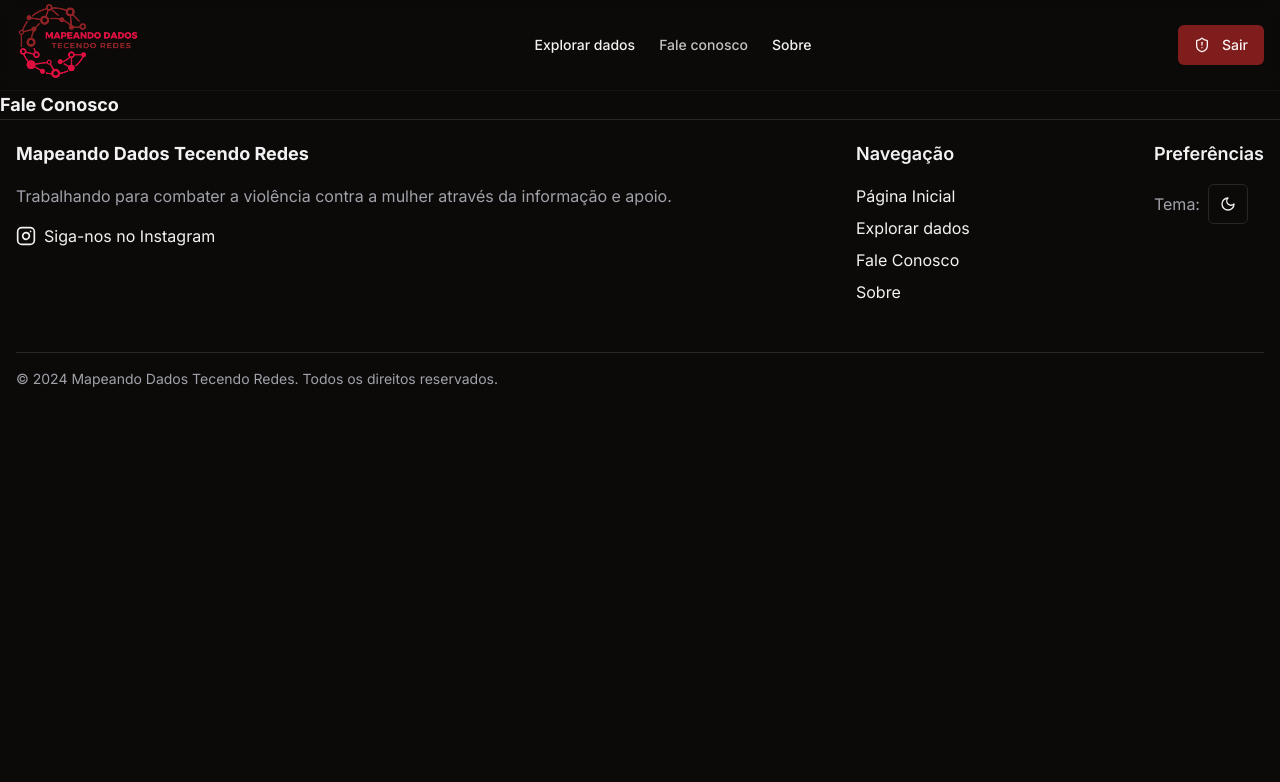
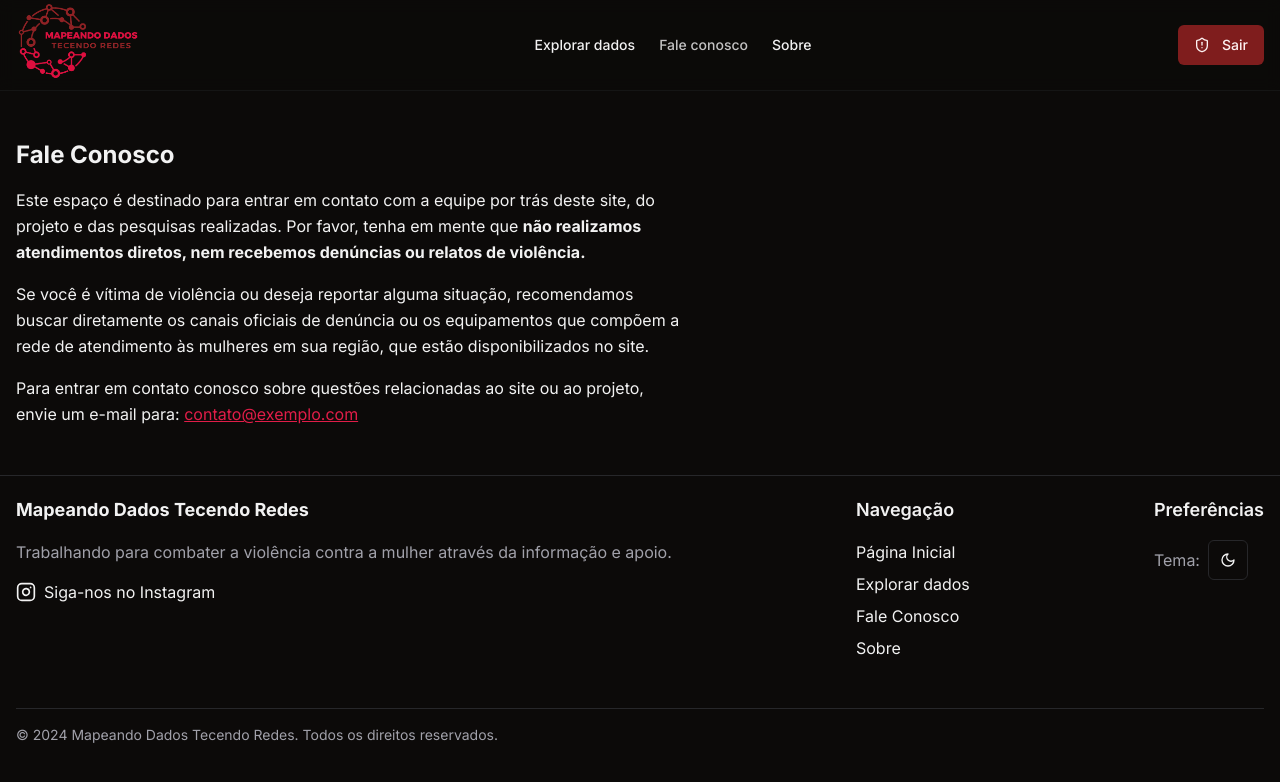
Before and after one commit to Mapeando-Dados-Tecendo-Redes/website, a React (Vite) app: page /fale-conosco in a window 1280 px wide. Shown: the top 782 px of the page. Built offline with nearby package versions, Linux system fonts and the light colour scheme.

Commit message:
feat: Inclui página de fale-conosco

```diff
--- a/src/pages/fale-conosco/index.tsx
+++ b/src/pages/fale-conosco/index.tsx
@@ -4,8 +4,35 @@ function Contato() {
   return (
     <>
       <Layout>
-        <main className="container mx-auto">
-          <h1 className="text-lg font-bold">Fale Conosco</h1>
+        <main className="container mx-auto px-4 py-12">
+          <section className="max-w-2xl leading-relaxed">
+            <h2 className="mb-4 text-2xl font-bold">Fale Conosco</h2>
+            <p className="mb-4">
+              Este espaço é destinado para entrar em contato com a equipe por
+              trás deste site, do projeto e das pesquisas realizadas. Por favor,
+              tenha em mente que{" "}
+              <strong>
+                não realizamos atendimentos diretos, nem recebemos denúncias ou
+                relatos de violência.
+              </strong>
+            </p>
+            <p className="mb-4">
+              Se você é vítima de violência ou deseja reportar alguma situação,
+              recomendamos buscar diretamente os canais oficiais de denúncia ou
+              os equipamentos que compõem a rede de atendimento às mulheres em
+              sua região, que estão disponibilizados no site.
+            </p>
+            <p>
+              Para entrar em contato conosco sobre questões relacionadas ao site
+              ou ao projeto, envie um e-mail para:{" "}
+              <a
+                href="mailto:contato@exemplo.com"
+                className="text-primary underline"
+              >
+                contato@exemplo.com
+              </a>
+            </p>
+          </section>
         </main>
       </Layout>
     </>
```
